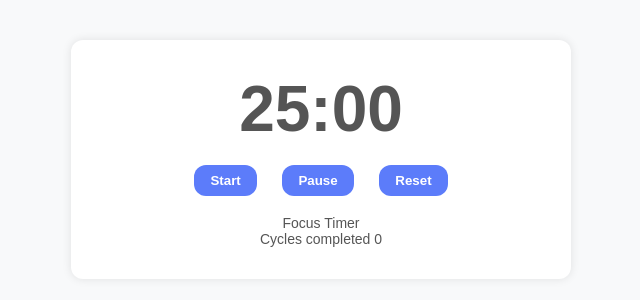
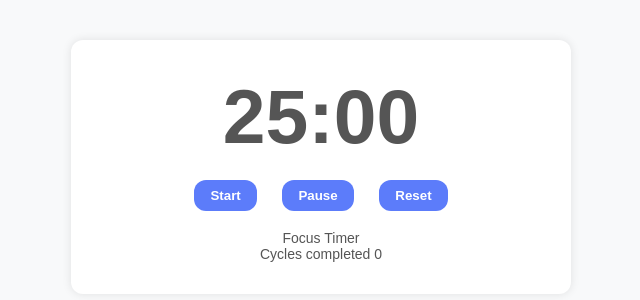
Before and after one commit to laumwema733/promodora_timer, a plain HTML site: page index.html in a window 1280 px wide. Shown: the part 160-460 px from the top of the page, without its empty margins (319-959 px from the left). Drawn offline with Linux system fonts and the light colour scheme.

```diff
--- a/styles.css
+++ b/styles.css
@@ -22,7 +22,7 @@
   box-shadow: 0 0 10px rgba(0, 0, 0, 0.1);
 }
 .clock {
-  font-size: 4rem;
+  font-size: 4.8rem;
   font-weight: bold;
 }
 .controller {
```
